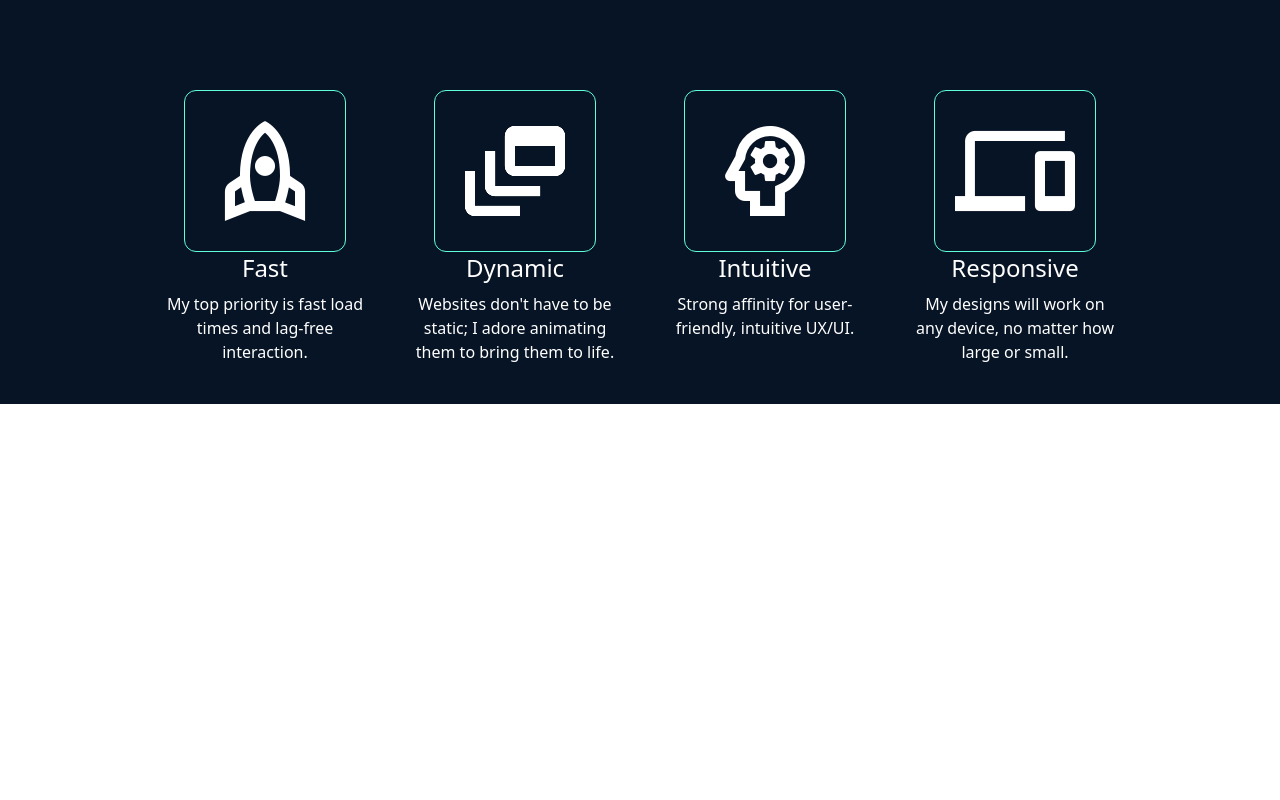
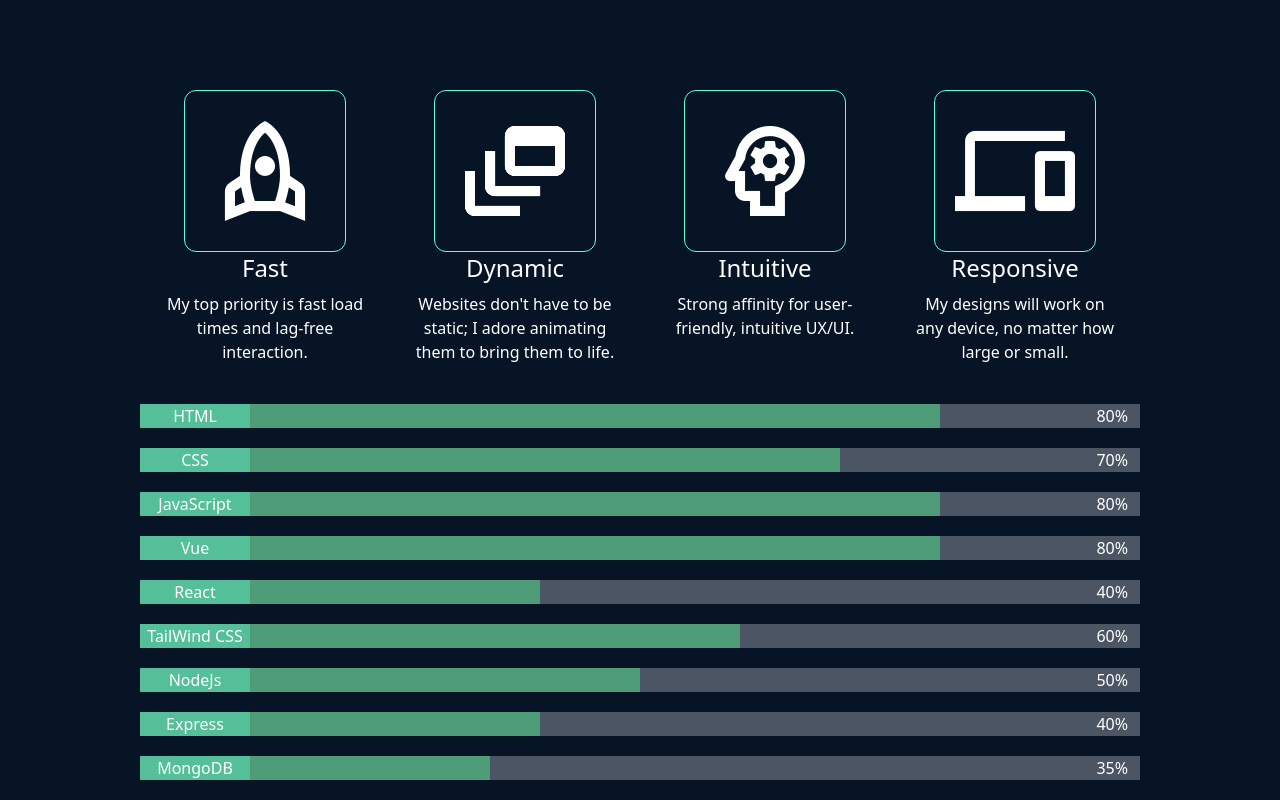
Before and after one commit to kevinli8831/portfolio, a Vue app: page / in a window 1280 px wide. Shown: the part 846-1646 px from the top of the page. Before the commit the page ends 1250 px from the top, so only its background shows below. Built offline with nearby package versions, Linux system fonts and the light colour scheme.

Commit message:
trial css animartionm

```diff
--- a/src/components/AboutMe.vue
+++ b/src/components/AboutMe.vue
@@ -19,15 +19,25 @@
           {{ item.text }}
         </span>
       </div>
-
+      <ProgressBar
+        class="mb-5"
+        v-for="(item, i) in progressList"
+        :key="i"
+        :title="item.title"
+        :percentage="item.percentage"
+      />
       <!-- Filled -->
     </div>
   </div>
 </template>
 
 <script>
+import ProgressBar from "@/components/ProgressBar";
 export default {
   name: "AboutMe",
+  components: {
+    ProgressBar,
+  },
   data() {
     return {
       list: [
@@ -52,6 +62,17 @@
           title: "Responsive",
         },
       ],
+      progressList: [
+        { title: "HTML", percentage: 80 },
+        { title: "CSS", percentage: 70 },
+        { title: "JavaScript", percentage: 80 },
+        { title: "Vue", percentage: 80 },
+        { title: "React", percentage: 40 },
+        { title: "TailWind CSS", percentage: 60 },
+        { title: "NodeJs", percentage: 50 },
+        { title: "Express", percentage: 40 },
+        { title: "MongoDB", percentage: 35 },
+      ],
     };
   },
 };
--- /dev/null
+++ b/src/components/ProgressBar.vue
@@ -0,0 +1,33 @@
+<template>
+  <div class="flex w-full">
+    <div class="relative z-0 bg-gray-600 w-full">
+      <div
+        class="bg-[#4F9D78] z-10 transition-all ease-in-out"
+        :style="{ width: percentage + `%` }"
+      >
+        <div class="w-[110px] flex justify-center bg-[#55BF9A] z-20">
+          {{ title }}
+        </div>
+        <div class="absolute top-0 right-3">{{ percentage }}%</div>
+      </div>
+    </div>
+  </div>
+</template>
+
+<script>
+export default {
+  name: "ProgressBar",
+  props: {
+    title: {
+      type: String,
+      default: "-",
+    },
+    percentage: {
+      type: Number,
+      default: 50,
+    },
+  },
+};
+</script>
+
+<style scoped></style>
```
Also changed, not shown: 2 other files (tests, documents, lock files or other folders).
